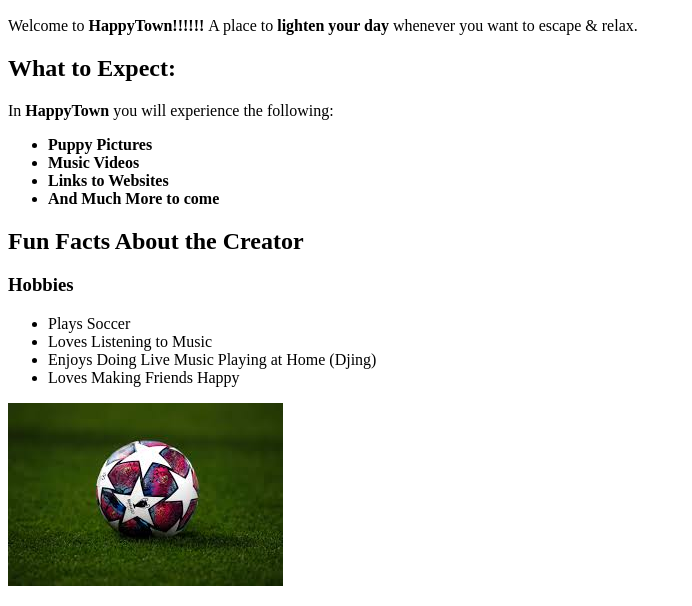
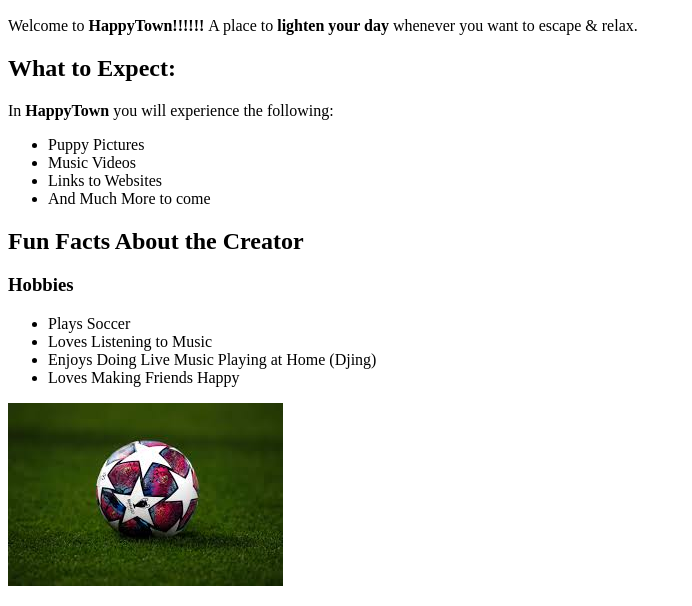
Before and after one commit to Pedro-relax/project1, a plain HTML site: page index.html in a window 1280 px wide. Shown: the part 180-786 px from the top of the page, without its empty margins (0-692 px from the left). Drawn offline with Linux system fonts and the light colour scheme; files whose address does not match are found by name.

Commit message:
Removed  <strong> from the first <ul> for all <li>

```diff
--- a/index.html
+++ b/index.html
@@ -20,10 +20,10 @@
 		<h2> What to Expect: </h2>
 		<p> In <strong>HappyTown</strong> you will experience the  following: </p>
 		<ul>
-			<li> <strong>Puppy Pictures</strong> </li>
-			<li> <strong>Music Videos </strong> </li>
-			<li> <strong>Links to Websites </strong> </li>
-			<li> <strong>And Much More to come</strong> </li>
+			<li> Puppy Pictures </li>
+			<li> Music Videos </li>
+			<li> Links to Websites </li>
+			<li> And Much More to come </li>
 		</ul>
 		<h2> Fun Facts About the Creator </h2>
 		<h3> Hobbies </h3>
```
